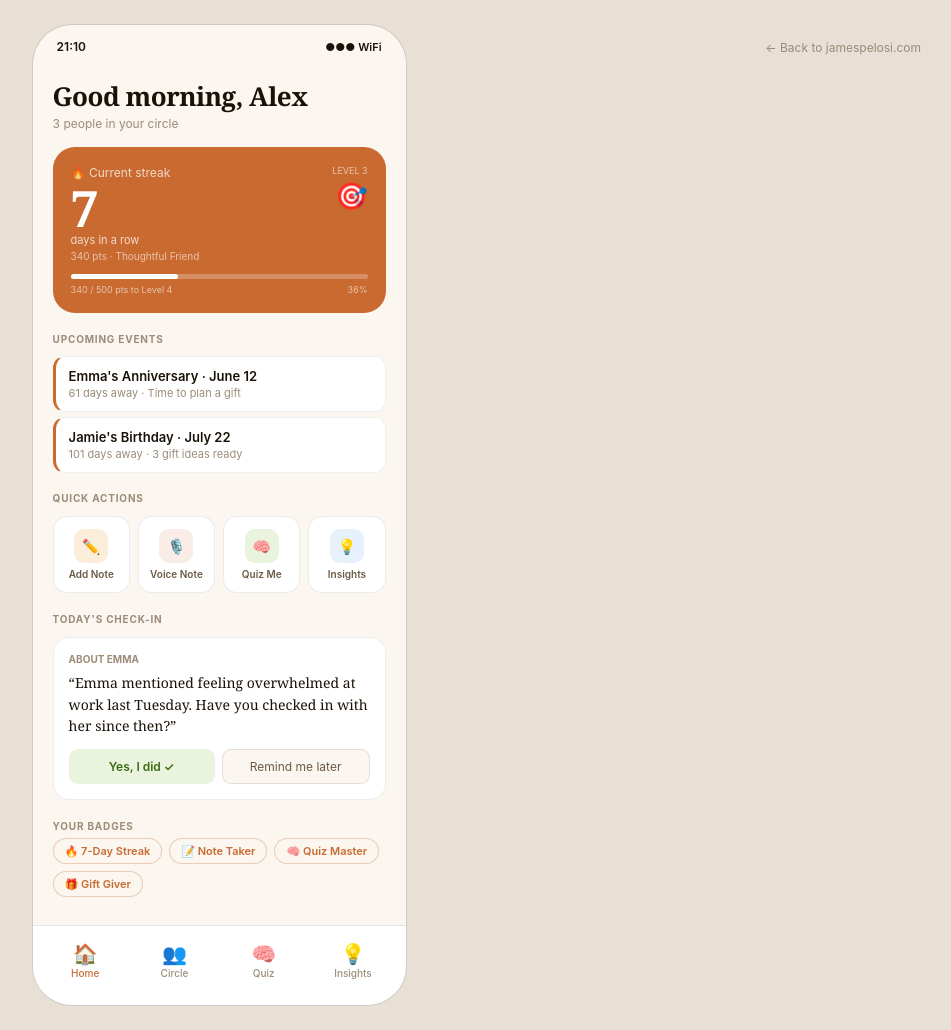
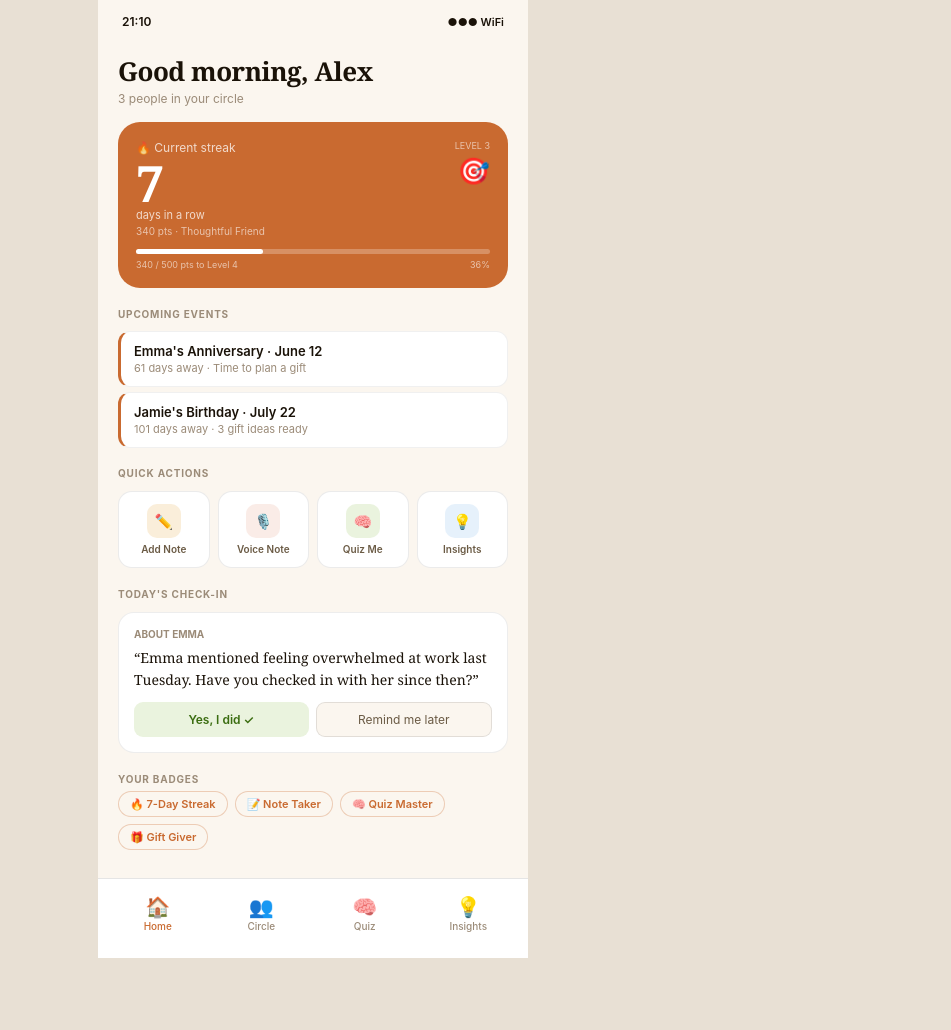
Before and after one commit to Aiello-code/nudda-one, a Flask app: page /heartstring in a window 1280 px wide. Shown: the whole page, without its empty margins (327-1278 px from the left). After the commit the page ends 958 px from the top, so only its background shows below. Run offline with Flask 3, Linux system fonts and the light colour scheme.

Commit message:
Remove back link, make Heartstring full-page
Co-Authored-By: Claude Sonnet 4.6 <noreply@anthropic.com>

```diff
--- a/templates/heartstring.html
+++ b/templates/heartstring.html
@@ -6,8 +6,8 @@
 <title>Heartstring</title>
 <style>
 *{box-sizing:border-box;margin:0;padding:0}
-body{background:#E8E0D4;display:flex;justify-content:center;align-items:flex-start;min-height:100vh;padding:24px 16px;font-family:-apple-system,BlinkMacSystemFont,'Segoe UI',sans-serif}
-.phone{width:375px;min-height:760px;background:#FBF6EF;border-radius:40px;overflow:hidden;display:flex;flex-direction:column;border:0.5px solid rgba(0,0,0,0.18);position:relative;margin:0 auto}
+body{background:#E8E0D4;display:flex;justify-content:center;align-items:flex-start;min-height:100vh;padding:0;margin:0;font-family:-apple-system,BlinkMacSystemFont,'Segoe UI',sans-serif}
+.phone{width:100%;max-width:430px;min-height:100vh;background:#FBF6EF;border-radius:0;overflow:hidden;display:flex;flex-direction:column;border:none;position:relative;margin:0 auto}
 .status{display:flex;justify-content:space-between;align-items:center;padding:14px 24px 6px;font-size:12px;font-weight:600;color:#1A1208;flex-shrink:0}
 .content{flex:1;overflow-y:auto;-webkit-overflow-scrolling:touch}
 .content::-webkit-scrollbar{width:0}
@@ -205,7 +205,7 @@ textarea,select{font-family:-apple-system,BlinkMacSystemFont,'Segoe UI',sans-ser
     <div class='tab-item' id='tab-insights' onclick="showScreen('insights')"><div class='tab-icon'>&#128161;</div><div class='tab-lbl'>Insights</div></div>
   </div>
 </div>
-<a href='/' style='display:block;text-align:center;padding:16px;color:#9B8B78;font-size:12px;text-decoration:none'>&larr; Back to jamespelosi.com</a>
+
 <script>
 const people=[
   {name:'Emma',rel:'Partner',initials:'EM',avc:'av-1',bday:'15 March 1992',ann:'12 June 2019',job:'Graphic Designer',loves:'Sushi, hiking, true crime podcasts',dislikes:'Loud restaurants, surprises',events:[{name:'Anniversary',date:'June 12, 2026',days:61}],gifts:['Pottery class for two','Japan travel guidebook','Noise-cancelling headphones'],defaultNotes:[{date:'10 Apr 2026',text:'Mentioned feeling overwhelmed at work — big project deadline approaching'},{date:'5 Apr 2026',text:'Really enjoyed the Thai restaurant on King St, wants to return'},{date:'28 Mar 2026',text:'Dreams of visiting Japan next year — planning has started'}]},
```
